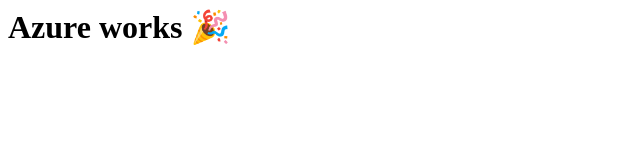
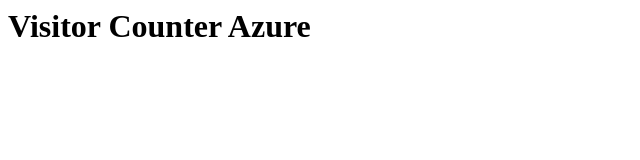
Before and after one commit to Ima-Ne04/github-actions-azure-project, a plain HTML site: page index.html in a window 1280 px wide. Shown: the whole page, without its empty margins (0-640 px from the left). Drawn offline with Linux system fonts and the light colour scheme.

Commit message:
Update index.html

```diff
--- a/index.html
+++ b/index.html
@@ -1 +1 @@
-<h1>Azure works 🎉</h1>
+<h1>Visitor Counter Azure</h1>
```
